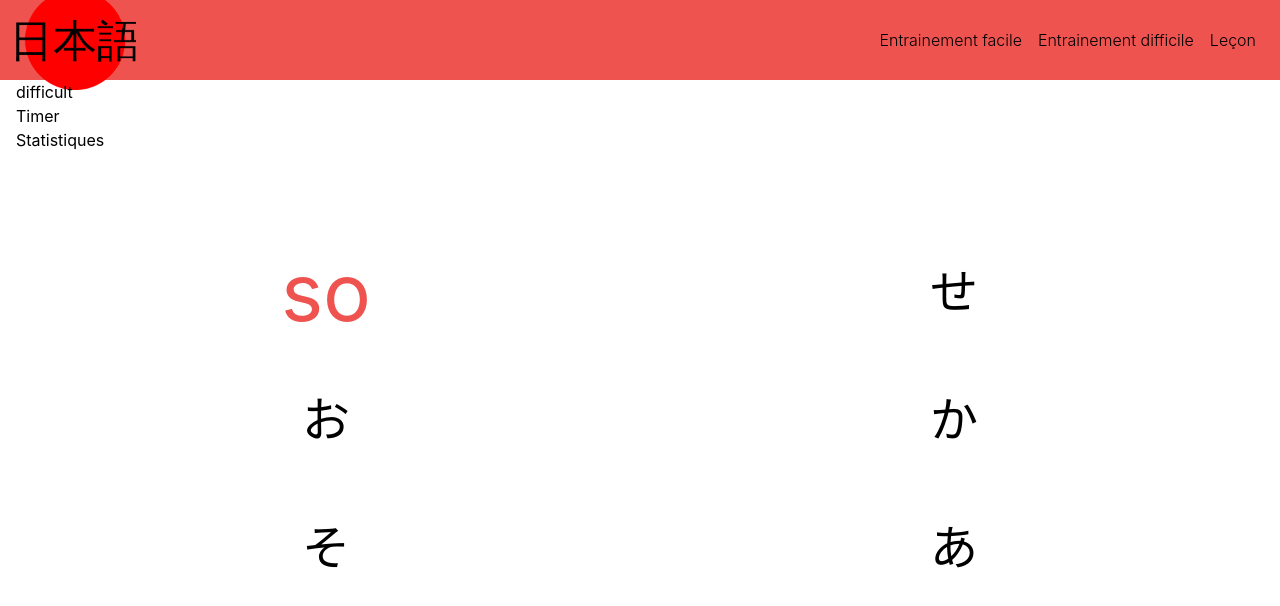
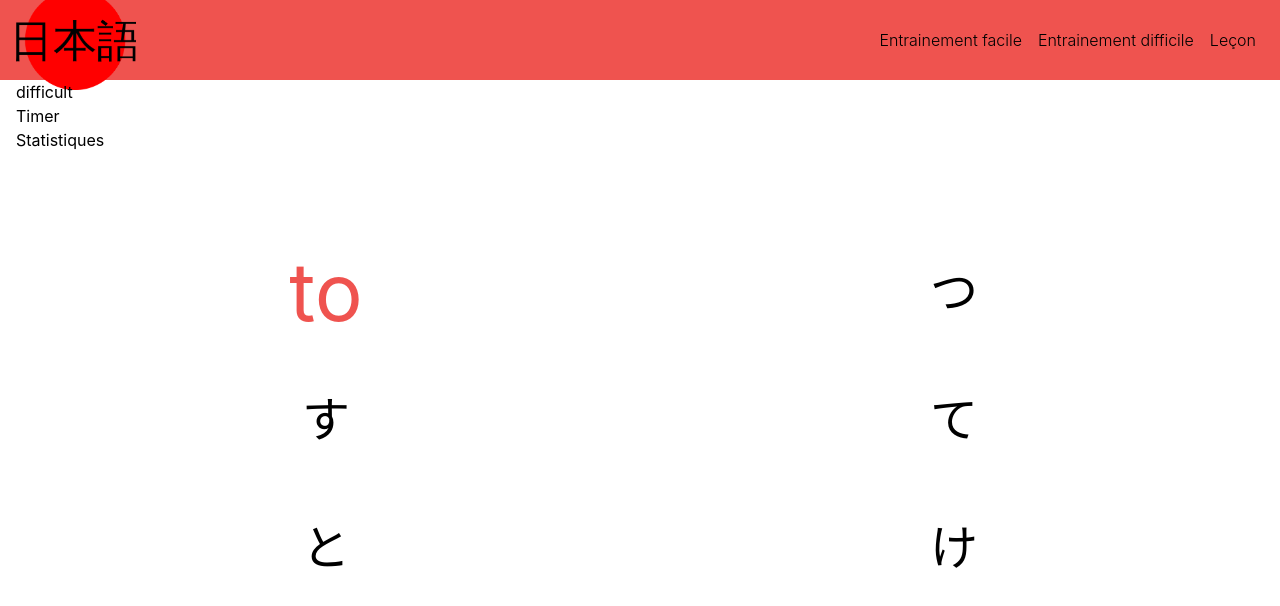
Before and after one commit to croulu/japanese, a React (Create React App) app: page /play in a window 1280 px wide. Shown: the top 606 px of the page. Built offline with nearby package versions, Linux system fonts and the light colour scheme.

Commit message:
next shuffle ok

```diff
--- a/src/component/PlayItem/PlayItem.tsx
+++ b/src/component/PlayItem/PlayItem.tsx
@@ -2,14 +2,20 @@ import React, {useState} from "react";
 
 import { Proposal } from "./Proposal";
 import {Syllable} from "../../domain/Syllable";
-import {GuessSyllable} from "../../domain/GuessSyllable";
+import {Practice} from "../../domain/Practice";
 
-export const PlayItem = (props: { syllableToGuess:GuessSyllable }) => {
-    const { syllableToGuess } = props;
-    const [isChoiceValid, setIsChoiceValid] = useState<boolean | null>(null);
+export const PlayItem = (props: { practice:Practice }) => {
+    const { practice } = props;
+
+    const [syllableToGuess, setSyllableToGuess] = useState(practice.next());
+    const [isChoiceValid, setIsChoiceValid] = useState<boolean | null | undefined>(null);
 
     const handleProposalClick = (syllable:Syllable) => {
         setIsChoiceValid(syllable.isEquals(syllableToGuess.syllable));
+        setTimeout(() => {
+            setIsChoiceValid(undefined);
+            setSyllableToGuess(practice.next());
+        }, 1000);
     }
 
     const styleResultTrue = "resultPlayKana resultTrue";
--- a/src/component/PlayItem/PlayItemStart.tsx
+++ b/src/component/PlayItem/PlayItemStart.tsx
@@ -4,7 +4,6 @@ import {Lesson} from "../../domain/Lesson";
 import {Syllable} from "../../domain/Syllable";
 import {PlayItem} from "./PlayItem";
 import {Practice} from "../../domain/Practice";
-import {GuessSyllable} from "../../domain/GuessSyllable";
 
 export const PlayItemStart = (props: { lesson: Lesson, level:string }) => {
     const { lesson, level } = props;
@@ -13,14 +12,13 @@ export const PlayItemStart = (props: { lesson: Lesson, level:string }) => {
     level === "easy" ? syllables = lesson.syllables : syllables = lesson.completeSyllablesForDifficultLesson();
 
     const practice:Practice = new Practice(syllables);
-    const syllableToGuess:GuessSyllable = practice.next();
 
     return (
         <div className="page-block-content">{level}
             <div>
                 <div>Timer</div>
                 <div>Statistiques</div>
-                <PlayItem syllableToGuess={syllableToGuess} />
+                <PlayItem practice={practice} />
             </div>
         </div>
     );
--- a/src/domain/Practice.ts
+++ b/src/domain/Practice.ts
@@ -21,6 +21,7 @@ export class Practice {
     }
 
     next():GuessSyllable {
+        this.syllablesOneSet = this.createOneSet();
         return new GuessSyllable(this.syllablesOneSet);
     }
 
```
